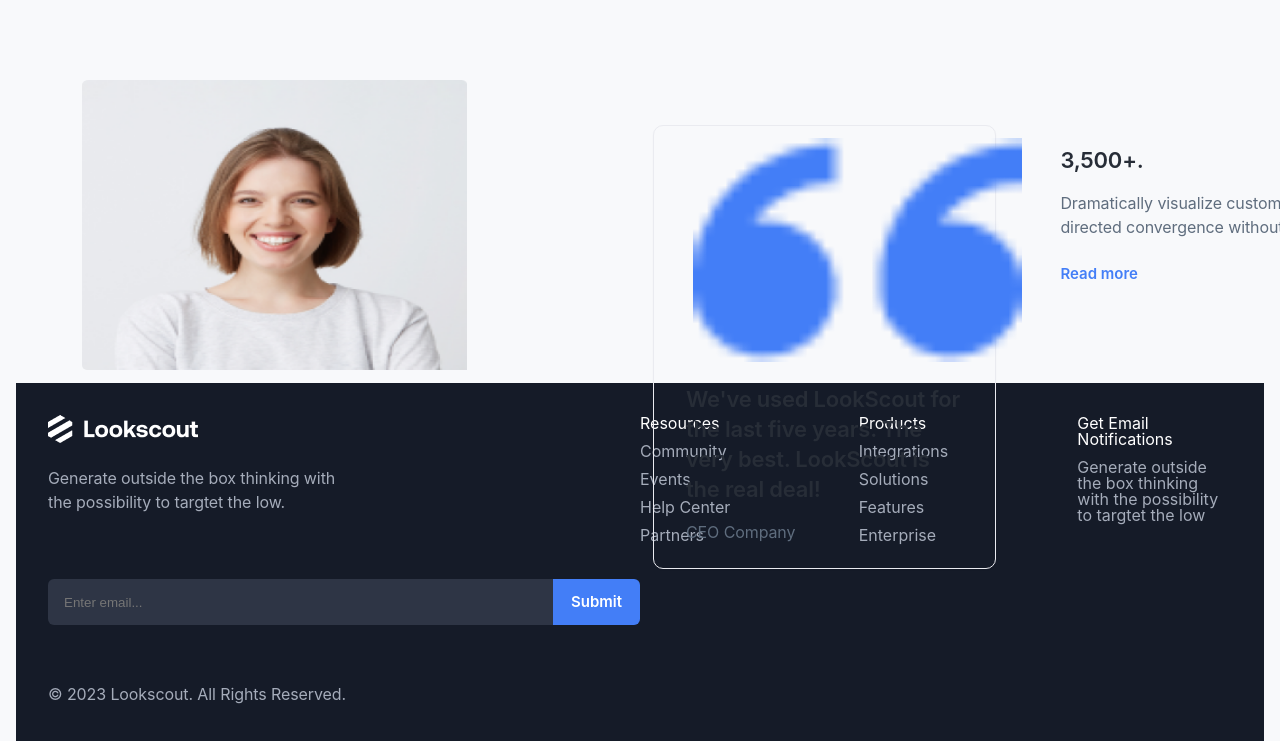
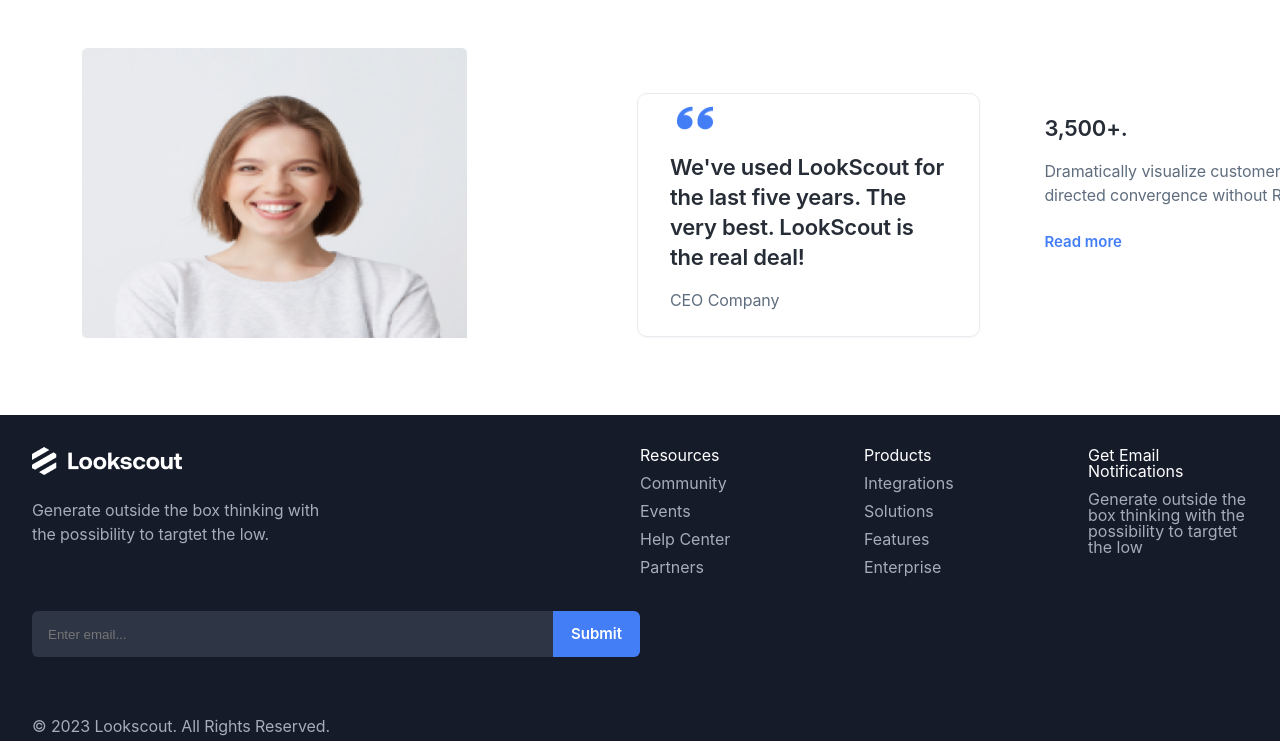
Before and after one commit to acunmedyaakademi/sude-sura-ali-ortak-calisma, a plain HTML site: page careers.html in a window 1280 px wide. Shown: the part 191-932 px from the top of the page. Drawn offline with Linux system fonts and the light colour scheme.

Commit message:
Düzenlemeler yapıldı.

```diff
--- a/assets/css/main.css
+++ b/assets/css/main.css
@@ -1300,6 +1300,7 @@ header {
     margin-bottom: 16px;
   }
 }
+/* sura start */
 .header__black{
   background-color: rgba(21, 27, 40, 1);
   border: 1px solid rgba(46, 53, 69, 1);
@@ -1424,6 +1425,8 @@ header {
 .pack :nth-child(7) {
   margin-bottom: 32px;
 }
+/* sura end */
+/* sura start */
 .blog_container{
   width: 375px;
   width: 100%;
@@ -1434,13 +1437,7 @@ header {
 .title_container img{
   margin-left: -14px;
 }
-.card .blog-card-item img {
-  width: 48px;
-  height: 48px;
-  padding: 11.73px 6px 11.73px 6px;
-  margin-left: 33px;
-  margin-bottom: -12px;
-}
+
 .blog_container .container{
   width: 375px;
 height: 985px;
@@ -1516,20 +1513,15 @@ gap: 40px;
 .footer-topp p {
   margin-bottom: 30px;
 }
-.header_blog_container .containers{
-  width: 375px;
+/* scroll çıkmaması için kaldırıldı */
+.header_blog_container {
+  /* width: 375px;
   height: 985px;
   padding: 32px 16px 32px 16px;
-gap: 40px;
-}
-
-.header_blog_container{
-  width: 375px;
-  width: 100%;
-  height: 985px;
-  padding: 32px 16px 32px 16px;
-  background-color: rgba(248, 249, 251, 1);
-}
+  gap: 40px; */
+  /* width: 100%; */
+}
+
 .blog__in img {
   width: 48px;
   height: 48px;
@@ -1537,12 +1529,7 @@ gap: 40px;
   margin-left: 33px;
   margin-bottom: -12px;
 }
-.header_blog_container .containers{
-  width: 375px;
-height: 985px;
-padding: 32px 16px 32px 16px;
-gap: 40px;
-}
+
 .blog__infoo {
   margin: 20px 32px 24px 32px;
   h5 {
@@ -1594,7 +1581,7 @@ gap: 40px;
 	.blog__in--desktop {
 		display: none;
 	}
-  img {
+  /* img {
 		width: 100%;
 		height: 184px;
     border-radius: 10px 10px 0 0;
@@ -1605,11 +1592,12 @@ gap: 40px;
       top: 160px;
       right: 24px;
     }
-  }
+  } */
 }
 
 .title-title_container img{
-  margin-left: -14px;
+  /* margin-left: -14px; */
+  width: 100%;
 }
 
 .title-title_container {
@@ -1640,6 +1628,7 @@ gap: 40px;
 	padding-left: 16px;
 	padding-right: 16px;
 }
+/* sura end */
 
 @media screen and (max-width: 767.98px) {
   .btn:not(.btn--inline) {
@@ -1963,18 +1952,19 @@ gap: 40px;
   .payment-packs{
     grid-template-columns: repeat(2, 1fr);
   }
+  /* sura start */
   .title_container img {
     width: 704px;
     height: 359px;
     border-radius: 5px 0px 0px 0px;
     margin-left: 22px;
   }
-.blog_container .container {
+  /* .blog_container .container {
     width: 768px;
   height: 843px;
   padding: 40px 32px 40px 32px;
   gap: 40px;
-}
+  } */
   .footer_color {
     padding: 32px 32px 40px;
   }
@@ -2017,7 +2007,6 @@ gap: 40px;
       display: none;
     }
     img {
-    height: 248px;
       &:nth-child(4) {
         top: 224px;
         right: 30px;
@@ -2032,17 +2021,13 @@ gap: 40px;
       letter-spacing: -0.01em;
     }
   }
-.containers {
-  padding-left: 32px;
-  padding-right: 32px;
-}
-
-.title-title_container img {
+  /* .title-title_container img {
     width: 704px;
     height: 359px;
     border-radius: 5px 0px 0px 0px;
     margin-left: 22px;
-}
+  } */
+  /* sura end */
 }
 
 
@@ -2328,6 +2313,7 @@ gap: 40px;
     padding: 40px 0;
     grid-template-columns: repeat(3, 1fr);
   }
+  /* sura start */
   .blogg__cardd{
     flex-direction: row;
     gap: 80px;
@@ -2400,4 +2386,5 @@ gap: 64px;
       }
     }
   }
-}
+  /* sura end */
+}
--- a/careers.html
+++ b/careers.html
@@ -8,8 +8,9 @@
   <title>Careers</title>
 </head>
 <body>
+  <!-- sura start -->
   <section class="header_blog_container">
-    <div class="containers">
+    <div class="container">
       <div class="title-title_container">
         <h2>What Our Customers Say</h2>
         <p>Organically grow the holistic world view of disruptive innovation via workplace diversity and empowerment. Bring to the table win-win strategies to ensure domination.</p>
@@ -29,7 +30,10 @@
             <a href="Read more">Read more</a>
         </div>
       </div>
-      <div class="footer_color">
+    </div>
+  </section>
+  <section class="footer_color">
+    <div class="container">
       <div class="footer-menuu">
         <div class="footer-topp">
               <a href=""><img src="assets/images/Lookscout.png"></a>
@@ -58,10 +62,11 @@
         <div class="email-infoo">
           <input type="email" placeholder="Enter email...">
           <a href="#">Submit</a>
-        </div></div>
+        </div>
+      </div>
       <p>© 2023 Lookscout. All Rights Reserved.</p>
     </div>
-    </div>
   </section>
+  <!-- sura end -->
 </body>
 </html>
```
Lines whose indentation alone changed are shown as unchanged.
